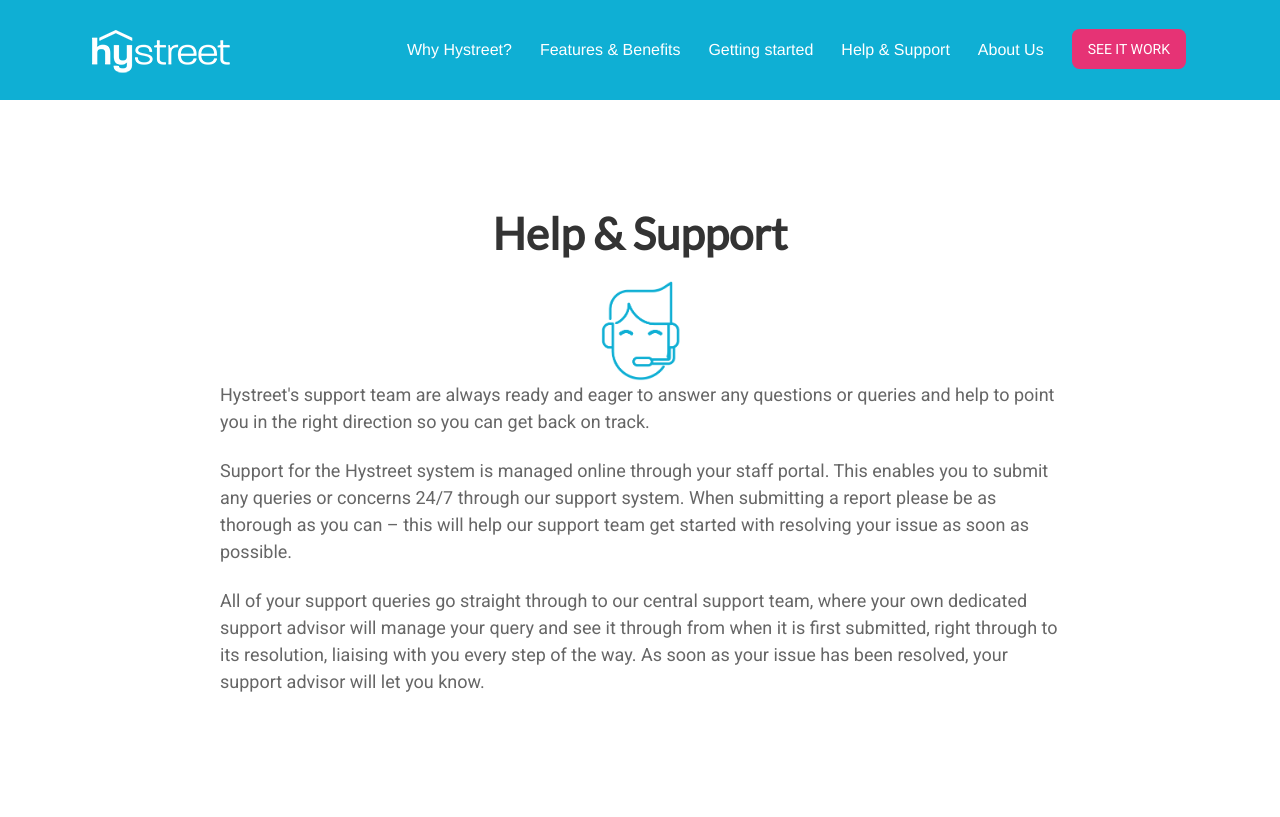
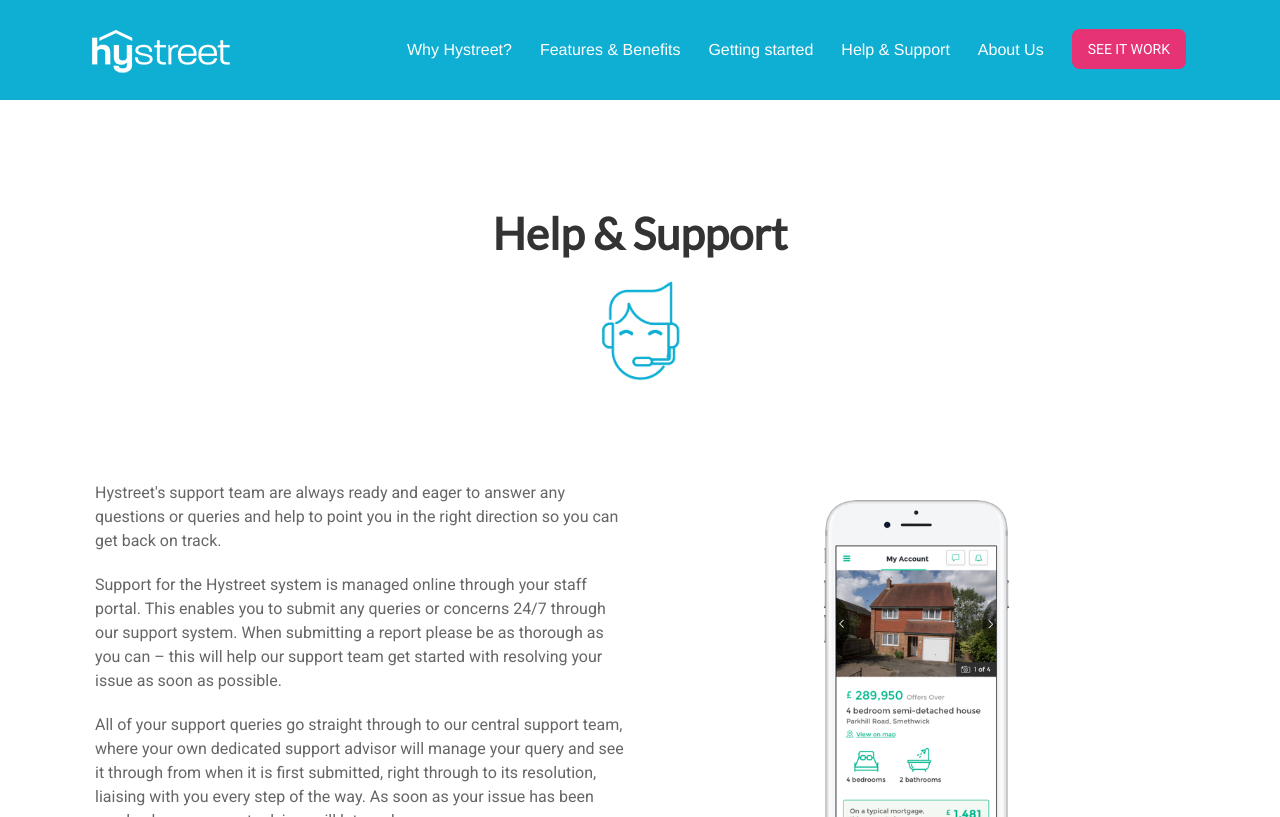
Before and after one commit to hystreet/hystreet.github.io, a Jekyll site: the page built from support/index.html, in a window 1280 px wide. Shown: the top 817 px of the page. Built offline with Jekyll 4.4.1, drawn with Linux system fonts in a browser that asks for light colours; some web fonts are replaced; a script that is not in the unit is left out; grey boxes are pictures that could not be loaded.

Commit message:
Update index.html

```diff
--- a/support/index.html
+++ b/support/index.html
@@ -19,6 +19,12 @@
       <div class="large-12 columns layout-text">
       <img class="fb-icon text-center" src="/images/support-head.png">
       </div>
+      </div>
+      </div>
+</div>
+</div>
+ <div class='row'>
+	      <div class='large-6 columns left special-title-full'>
       <p>
       Hystreet's support team are always ready and eager to answer any questions or queries and help to point you in the right direction so you can get back on track.
       </p>
@@ -28,8 +34,9 @@
       <p>
         All of your support queries go straight through to our central support team, where your own dedicated support advisor will manage your query and see it through from when it is first submitted, right through to its resolution, liaising with you every step of the way. As soon as your issue has been resolved, your support advisor will let you know.
       </p>
-      </div>
-      </div>
+	  </div>
+  <div class='large-6 columns right special-title text-center'>
+	  <img src="/images/iphone.png" style="height: 450px;">
+  </div>
 </div>
 </div>
-</div>
```
